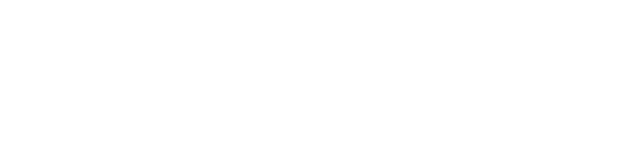
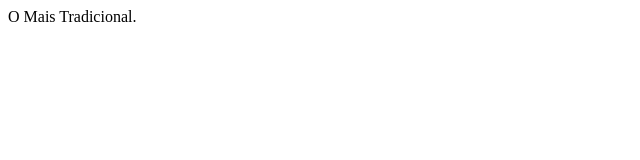
Before and after one commit to GustavoRaia/trab-des-web, a plain HTML site: page index.html in a window 1280 px wide. Shown: the whole page, without its empty margins (0-640 px from the left). Drawn offline with Linux system fonts and the light colour scheme.

Commit message:
Update index.html

```diff
--- a/index.html
+++ b/index.html
@@ -3,6 +3,6 @@
     <title>Página Inicial</title>
   </head>
   <body>
-
+    <p>O Mais Tradicional.</p>
   </body>
 </html>
```
